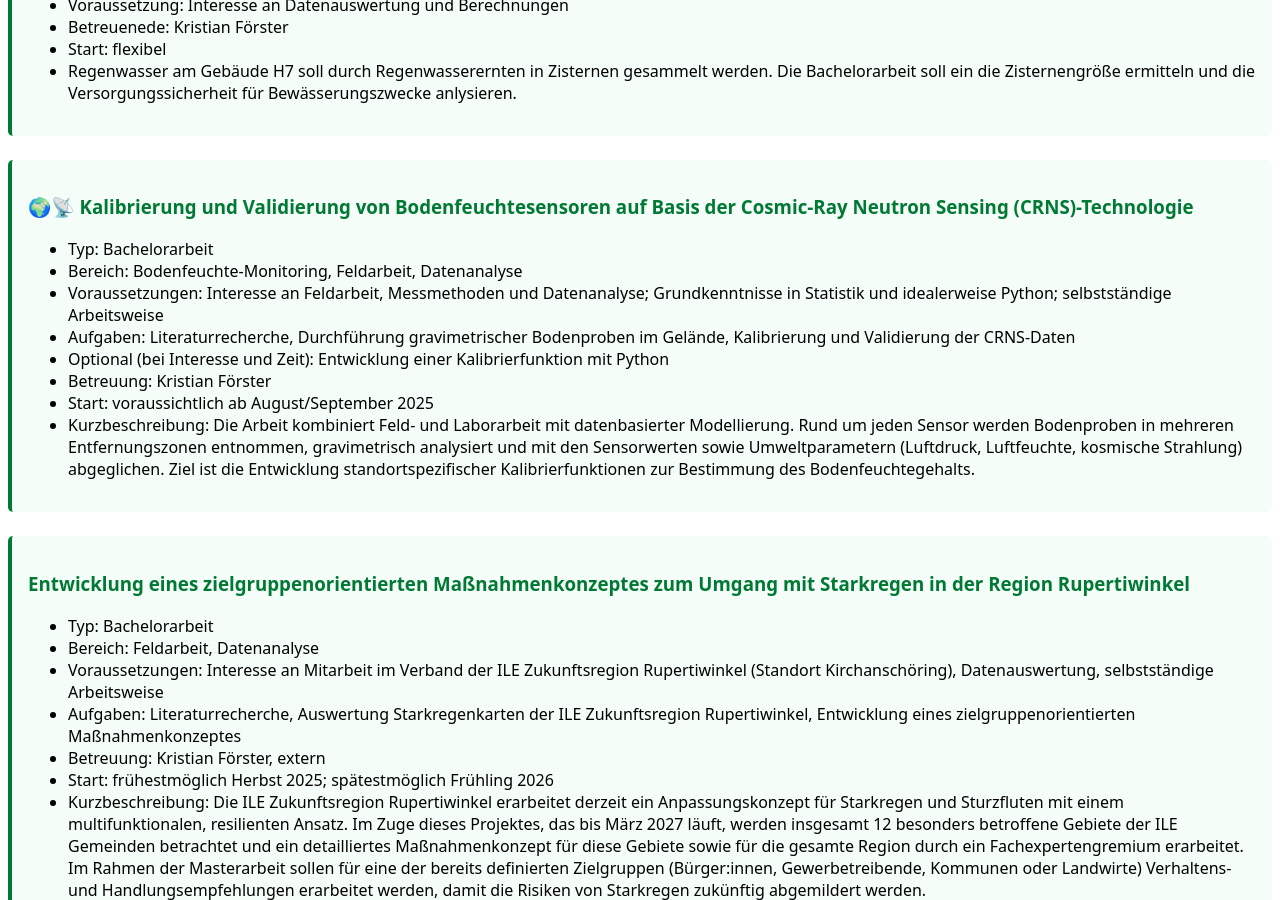
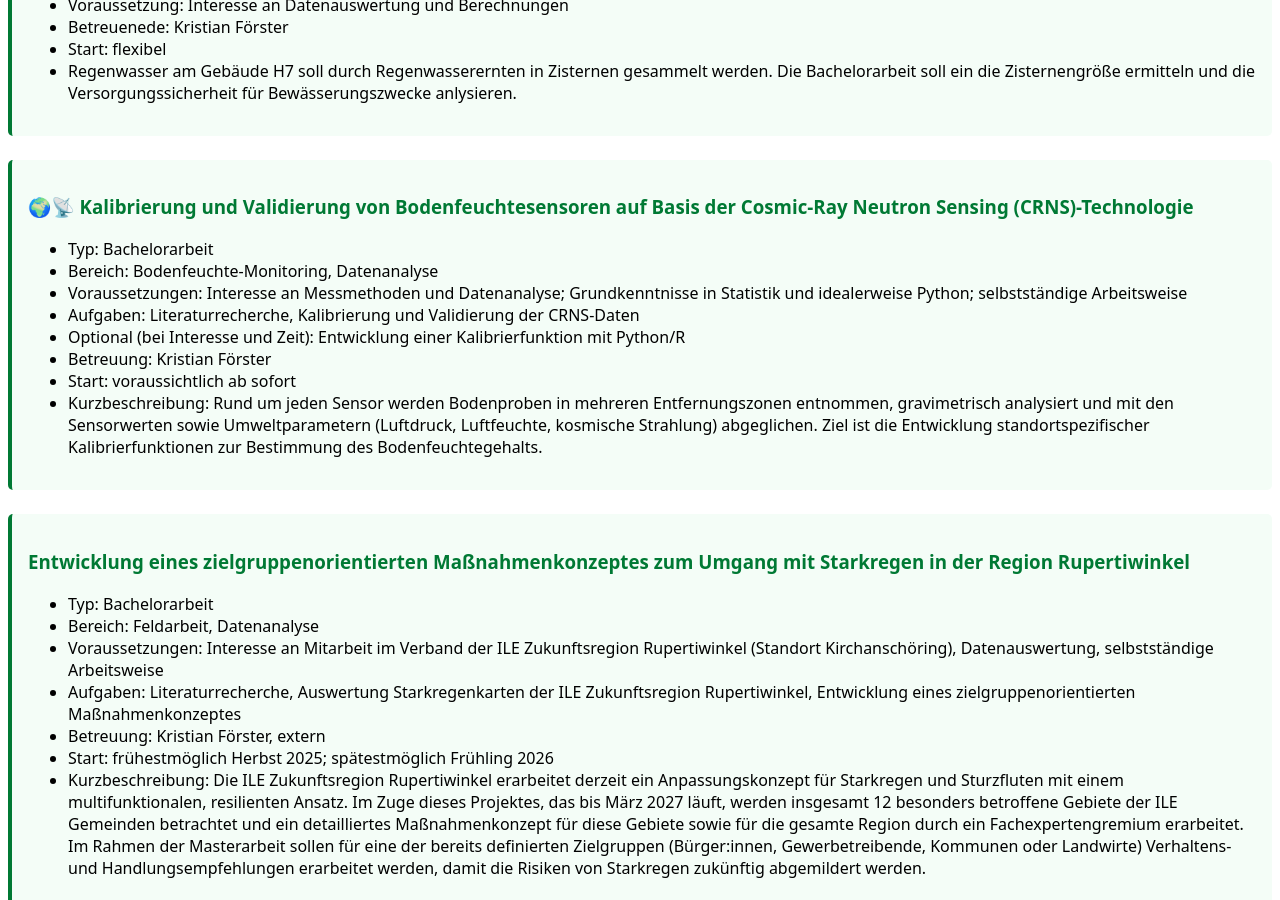
Before and after one commit to kristianfoerster/hswt-cch, a Jekyll site: the page built from index.md, in a window 1280 px wide and 900 px high, scrolled down 777 px. Built offline with Jekyll 4.4.1, drawn with Linux system fonts in a browser that asks for light colours; our own code applies the rules of GitHub Pages for plain Markdown files.

Commit message:
Update index.md

```diff
--- a/index.md
+++ b/index.md
@@ -48,13 +48,13 @@
 
 ### 🌍📡 Kalibrierung und Validierung von Bodenfeuchtesensoren auf Basis der Cosmic-Ray Neutron Sensing (CRNS)-Technologie
 * Typ: Bachelorarbeit
-* Bereich: Bodenfeuchte-Monitoring, Feldarbeit, Datenanalyse
-* Voraussetzungen: Interesse an Feldarbeit, Messmethoden und Datenanalyse; Grundkenntnisse in Statistik und idealerweise Python; selbstständige Arbeitsweise
-* Aufgaben: Literaturrecherche, Durchführung gravimetrischer Bodenproben im Gelände, Kalibrierung und Validierung der CRNS-Daten
-* Optional (bei Interesse und Zeit): Entwicklung einer Kalibrierfunktion mit Python
+* Bereich: Bodenfeuchte-Monitoring, Datenanalyse
+* Voraussetzungen: Interesse an Messmethoden und Datenanalyse; Grundkenntnisse in Statistik und idealerweise Python; selbstständige Arbeitsweise
+* Aufgaben: Literaturrecherche, Kalibrierung und Validierung der CRNS-Daten
+* Optional (bei Interesse und Zeit): Entwicklung einer Kalibrierfunktion mit Python/R
 * Betreuung: Kristian Förster
-* Start: voraussichtlich ab August/September 2025
-* Kurzbeschreibung: Die Arbeit kombiniert Feld- und Laborarbeit mit datenbasierter Modellierung. Rund um jeden Sensor werden Bodenproben in mehreren Entfernungszonen entnommen, gravimetrisch analysiert und mit den Sensorwerten sowie Umweltparametern (Luftdruck, Luftfeuchte, kosmische Strahlung) abgeglichen. Ziel ist die Entwicklung standortspezifischer Kalibrierfunktionen zur Bestimmung des Bodenfeuchtegehalts.
+* Start: voraussichtlich ab sofort
+* Kurzbeschreibung: Rund um jeden Sensor werden Bodenproben in mehreren Entfernungszonen entnommen, gravimetrisch analysiert und mit den Sensorwerten sowie Umweltparametern (Luftdruck, Luftfeuchte, kosmische Strahlung) abgeglichen. Ziel ist die Entwicklung standortspezifischer Kalibrierfunktionen zur Bestimmung des Bodenfeuchtegehalts.
 
 </div>
 
```
